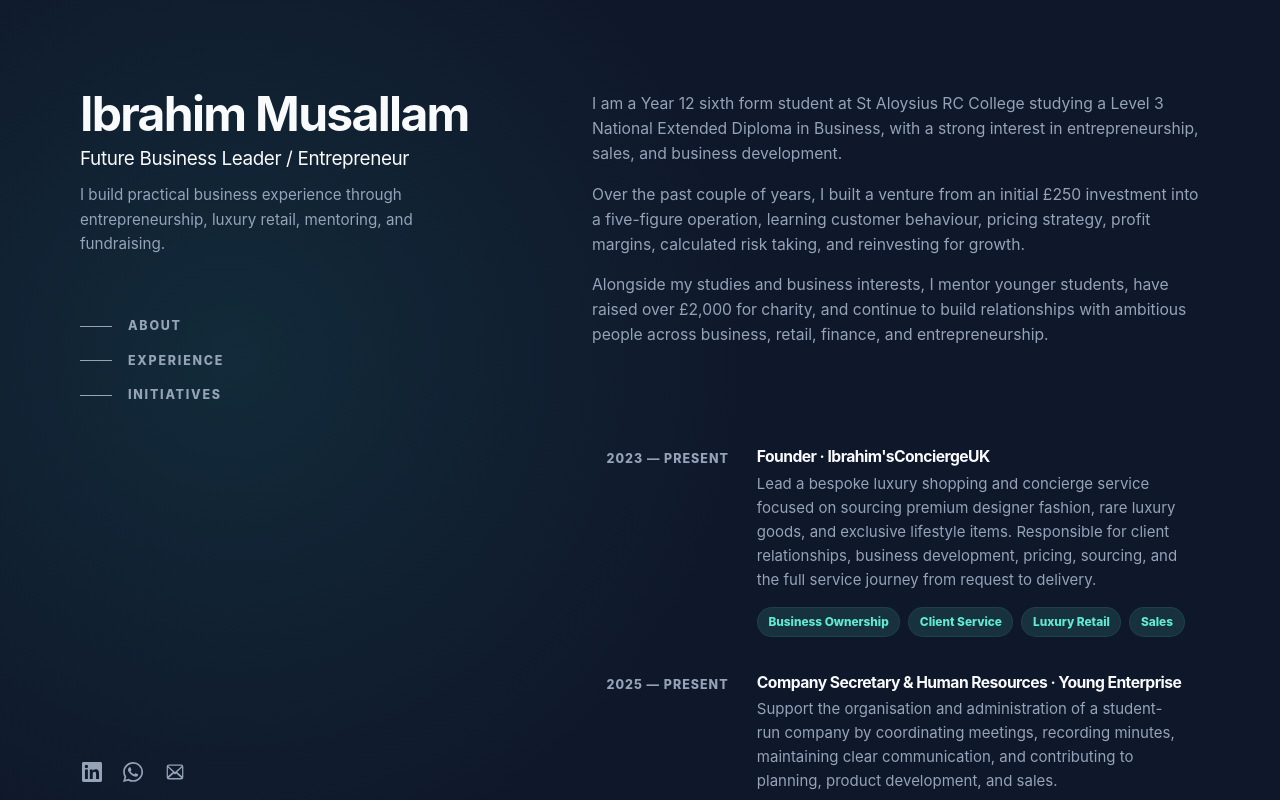
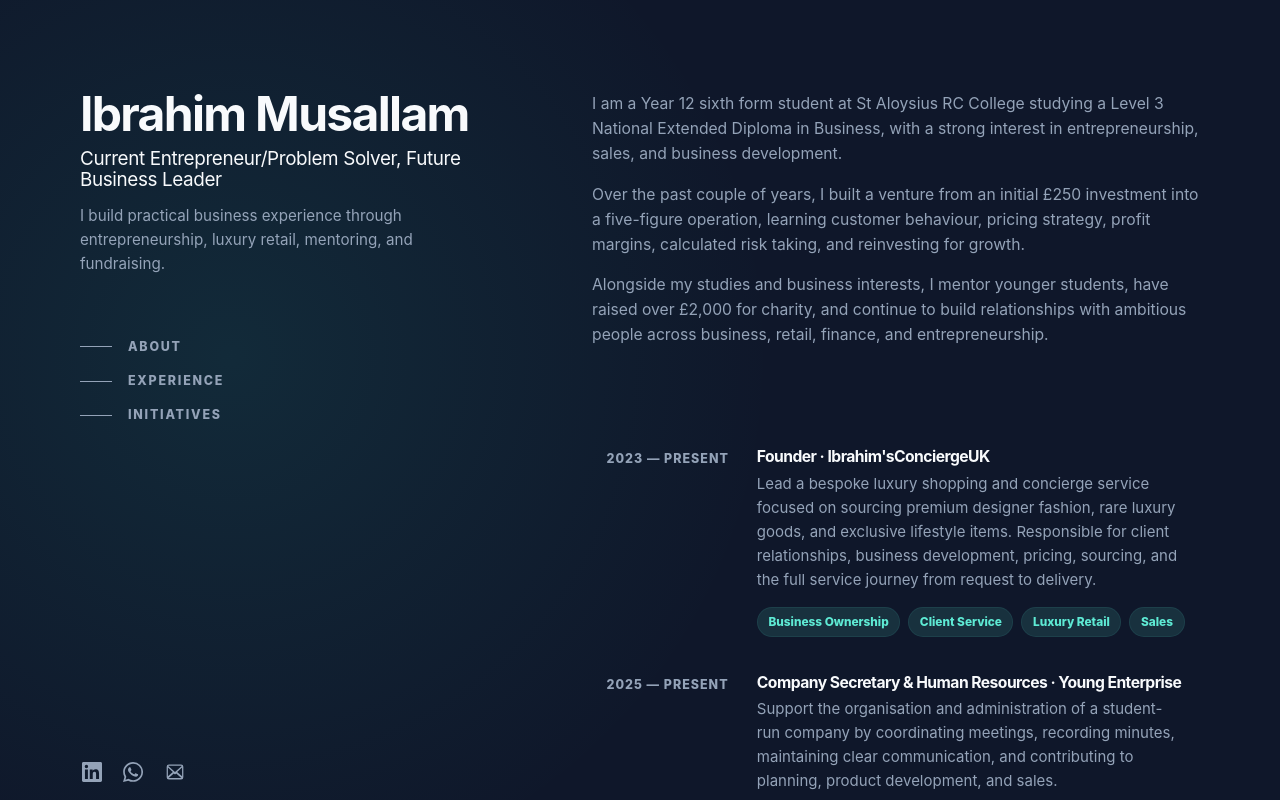
Before and after one commit to ibrahimmusallam10/Ibrahim-sConciergeUK, a React (Vite) app: page / in a window 1280 px wide. Shown: the top 800 px of the page. Built offline with nearby package versions, Linux system fonts and the light colour scheme.

Commit message:
fix: update intro subtitle

```diff
--- a/src/App.tsx
+++ b/src/App.tsx
@@ -100,7 +100,7 @@ export default function App() {
       <aside className="intro" aria-label="Profile introduction">
         <div>
           <h1>Ibrahim Musallam</h1>
-          <h2 className="intro-title">Future Business Leader / Entrepreneur</h2>
+          <h2 className="intro-title">Current Entrepreneur/Problem Solver, Future Business Leader</h2>
           <p className="intro-role">
             I build practical business experience through entrepreneurship, luxury retail, mentoring, and fundraising.
           </p>
```
